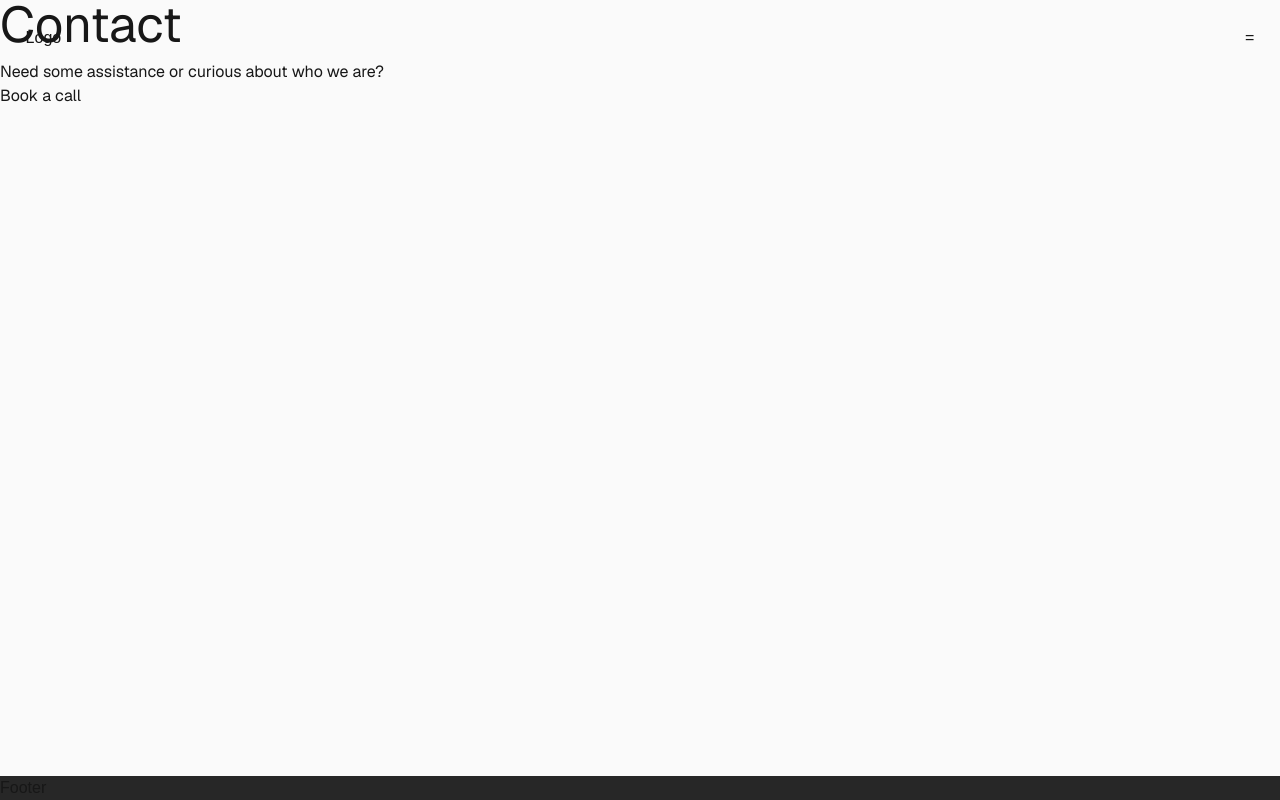
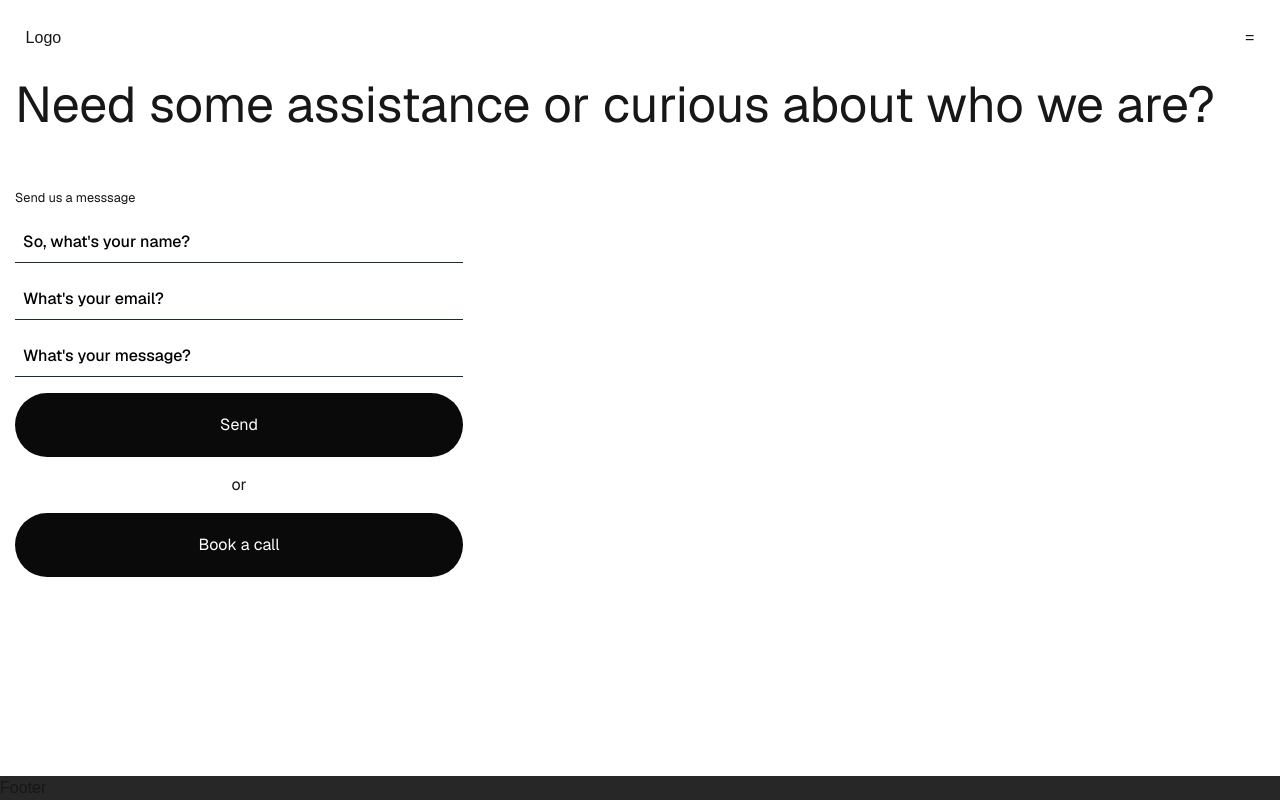
Before and after one commit to tahsinAmin/tech-nova, a Next.js app: page /contact in a window 1280 px wide. Built offline with nearby package versions, Linux system fonts and the light colour scheme.

Commit message:
feat: [Contact Page] - Contact form (Name, Email, Message)

```diff
--- a/app/contact/page.tsx
+++ b/app/contact/page.tsx
@@ -1,9 +1,40 @@
 export default function Contact() {
   return (
-    <div className="flex-1 bg-zinc-50 font-sans dark:bg-black">
-      <h1>Contact</h1>
-      <p>Need some assistance or curious about who we are?</p>
-      <button>Book a call</button>
-    </div>
+    <>
+      <div className="section-hero layout-contact flex-1 bg-zinc-50 font-sans dark:bg-black container">
+        <h1>Need some assistance or curious about who we are?</h1>
+        <small>Send us a messsage</small>
+        <form action="/contact" className="flex flex-col gap-4 max-w-md">
+          <input
+            type="text"
+            placeholder="So, what's your name?"
+            className="w-full px-2 py-2 bg-transparent border-0 border-b border-gray-800 focus:outline-none focus:ring-0 font-medium placeholder:font-medium placeholder:text-black"
+          />
+          <input
+            type="email"
+            placeholder="What's your email?"
+            className="w-full px-2 py-2 bg-transparent border-0 border-b border-gray-800 focus:outline-none focus:ring-0 font-medium placeholder:font-medium placeholder:text-black"
+          />
+          <input
+            type="text"
+            placeholder="What's your message?"
+            className="w-full px-2 py-2 bg-transparent border-0 border-b border-gray-800 focus:outline-none focus:ring-0 font-medium placeholder:font-medium placeholder:text-black"
+          />
+          <button
+            type="submit"
+            className="cta"
+          >
+            Send
+          </button>
+          <div className="text-center">or</div>
+          <button
+            type="submit"
+            className="cta"
+          >
+            Book a call
+          </button>
+        </form>
+      </div>
+    </>
   );
 }
--- a/app/globals.css
+++ b/app/globals.css
@@ -110,3 +110,22 @@ h1 {
   justify-content: space-between;
   padding: 80px 15px 40px;
 }
+
+/* ============================================== */
+/* =================== Contact =================== */
+.section-hero.layout-contact {
+  justify-content: unset;
+  background-color: var(--smoked-white);
+  color: var(--dark-gey);
+}
+
+.layout-contact small {
+  margin: 48px 0 15px;
+}
+
+.cta {
+  background-color: #0a0a0a;
+  color: white;
+  padding: 20px 13px;
+  border-radius: 40px;
+}
```
